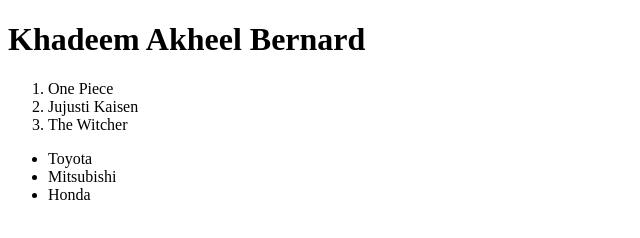
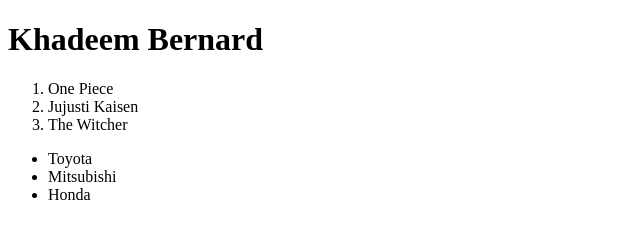
Before and after one commit to khadeembernard/First-Webpage, a plain HTML site: page index.html in a window 1280 px wide. Shown: the whole page, without its empty margins (0-640 px from the left). Drawn offline with Linux system fonts and the light colour scheme.

Commit message:
8/21: Removed Middles Name
Removed Middle name from index.html and added test.html

```diff
--- a/index.html
+++ b/index.html
@@ -11,7 +11,7 @@
     <link rel="shortcut icon" href="./images/favicon.ico" type="image/x-icon">
 </head>
 <body>
-    <h1>Khadeem Akheel Bernard</h1>
+    <h1>Khadeem  Bernard</h1>
     <ol>
         <li>One Piece</li>
         <li>Jujusti Kaisen</li>
```
Also changed, not shown: test.html (added).
